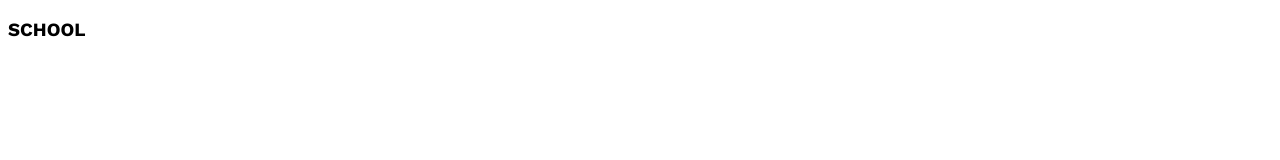
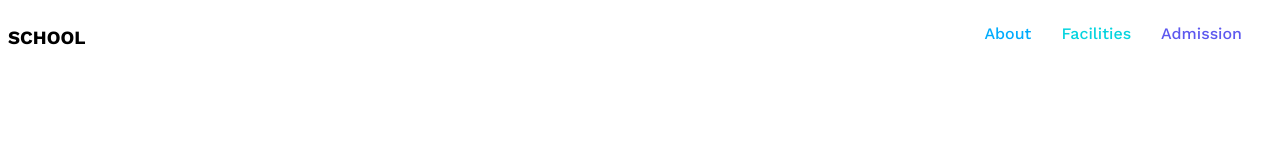
Before and after one commit to Khadezarahomanoishi/Kids-School-Website, a plain HTML site: page index.html in a window 1280 px wide. Drawn offline with nearby package versions, Linux system fonts and the light colour scheme.

Commit message:
added font color

```diff
--- a/index.html
+++ b/index.html
@@ -8,9 +8,16 @@
 </head>
 <body class="work-sans-font">
     <header>
-        <nav class="navbar">
+        <nav class="navbar display-flex">
             <h3 class="brand">SCHOOL</h3>
+            <ul class="nav links display-flex">
+              <!-- li.nav-item*3>a.nav-link -->
+              <li class="nav-item"><a href="" class="nav-link text-blue">About</a></li>
+              <li class="nav-item"><a href="" class="nav-link text-deep-blue">Facilities</a></li>
+              <li class="nav-item"><a href="" class="nav-link text-purple">Admission</a></li>
+            </ul>
         </nav>
+
     </header>
     <main>
 
--- a/styles/school.css
+++ b/styles/school.css
@@ -8,3 +8,42 @@
     font-weight: 400;
     font-style: normal;
   }
+
+  /* shared styles */
+  .display-flex{
+    display: flex;
+  }
+
+  /* dark 02 */
+
+  .text-blue{
+    color: #01ACFD;
+  }
+
+  /* dark 03 */
+  .text-deep-blue{
+    color: #05D4DF;
+  }
+
+  /* dark 04 */
+  .text-purple{
+    color: #5D58EF;
+  }
+
+  /* header styles */
+
+  /* navbar related styles */
+
+  .navbar{
+    justify-content: space-between;
+  }
+
+  .nav-item{
+    list-style: none;
+    margin-right: 30px;
+  }
+
+  .nav-link{
+    text-decoration: none;
+    font-weight: 500;
+  }
```
